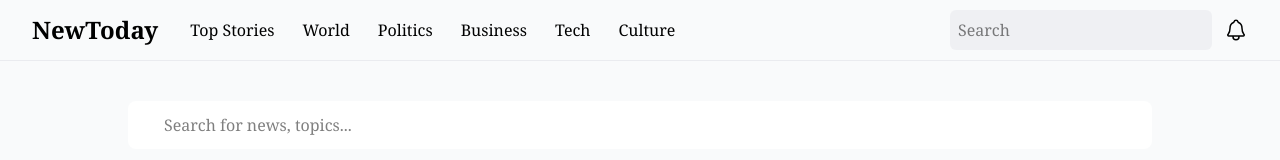
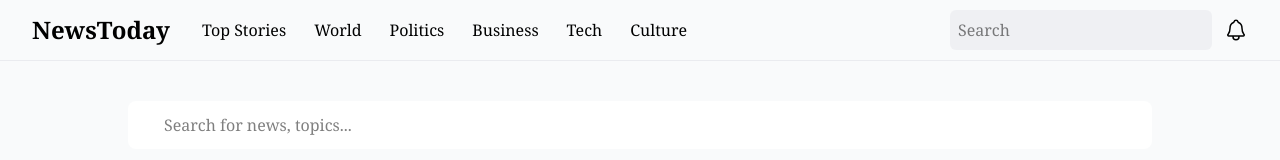
Before and after one commit to SwiftCodes01/News-App, a React (Vite) app: page / in a window 1280 px wide. Shown: the top 160 px of the page. Built offline with nearby package versions, Linux system fonts and the light colour scheme; no server answers.

Commit message:
Update Header.jsx

```diff
--- a/src/components/Header.jsx
+++ b/src/components/Header.jsx
@@ -8,7 +8,7 @@ function Header() {
       <div className="flex items-center h-15 justify-between max-w-7xl px-8 mx-auto">
         <div className="flex gap-8 items-center ">
           <Link to="/" className="font-bold text-2xl">
-            NewToday
+            NewsToday
           </Link>
           <ul className="hidden sm:flex space-x-7">
             <li>
```
